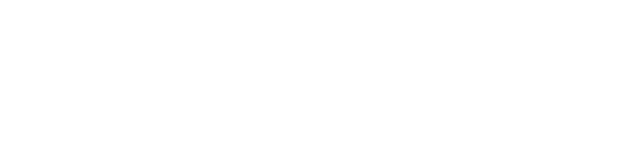
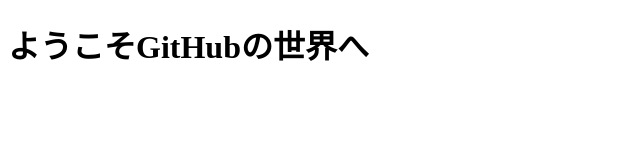
Before and after one commit to ETO-YOSHIKI/2nd-test, a plain HTML site: page index.html in a window 1280 px wide. Shown: the whole page, without its empty margins (0-640 px from the left). Drawn offline with Linux system fonts and the light colour scheme.

Commit message:
ヘッダー完成しました。

```diff
--- a/index.html
+++ b/index.html
@@ -6,6 +6,6 @@
   <title>Gittraning</title>
 </head>
 <body>
-
+  <header><h1>ようこそGitHubの世界へ</h1></header>
 </body>
 </html>
```
